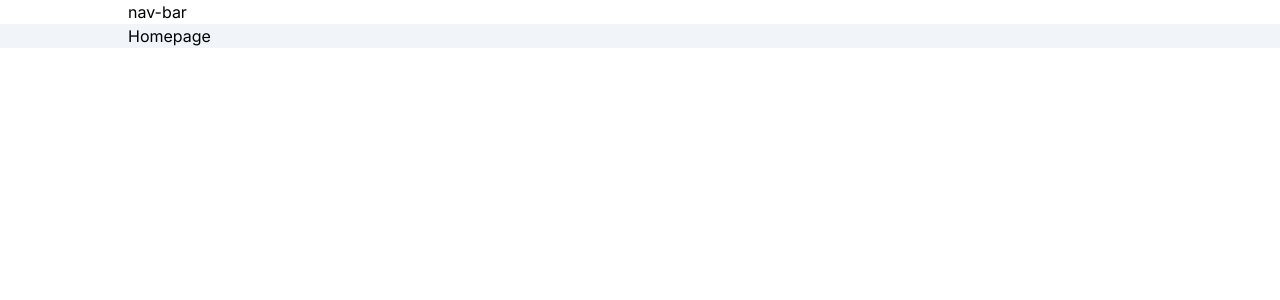
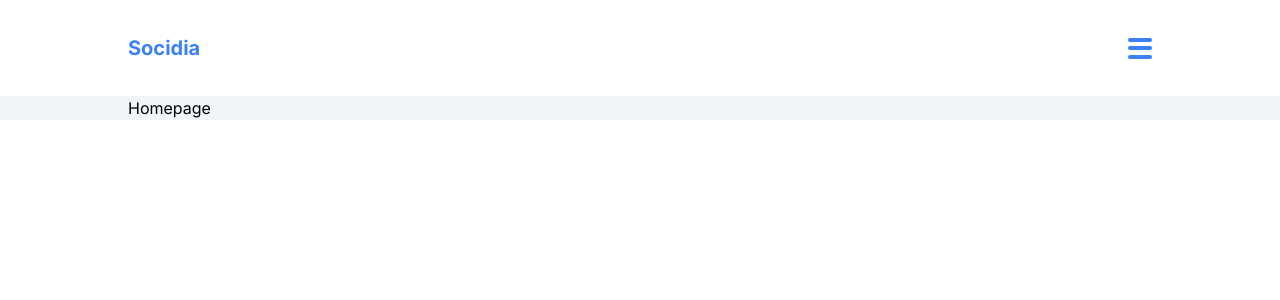
Before and after one commit to markvu2607/socidia, a Next.js app: page / in a window 1280 px wide. Shown: the top 300 px of the page. Built offline with nearby package versions, Linux system fonts and the light colour scheme.

Commit message:
✨ feat: add nav bar animation

```diff
--- a/package.json
+++ b/package.json
@@ -10,9 +10,11 @@
   },
   "dependencies": {
     "babel-plugin-react-compiler": "^0.0.0-experimental-938cd9a-20240601",
+    "clsx": "^2.1.1",
     "next": "15.0.0-rc.0",
     "react": "19.0.0-rc-f994737d14-20240522",
-    "react-dom": "19.0.0-rc-f994737d14-20240522"
+    "react-dom": "19.0.0-rc-f994737d14-20240522",
+    "tailwind-merge": "^2.5.2"
   },
   "devDependencies": {
     "@types/node": "^20",
--- a/src/app/layout.tsx
+++ b/src/app/layout.tsx
@@ -1,7 +1,7 @@
 import type { Metadata } from "next";
 import { Inter } from "next/font/google";
 
-import { NavBar } from "@/feat/common/components/nav-bar";
+import { NavBar } from "@/feat/common/components/layouts/nav-bar";
 import "./globals.css";
 
 const inter = Inter({ subsets: ["latin"] });
--- /dev/null
+++ b/src/feat/common/components/layouts/mobile-menu.tsx
@@ -0,0 +1,67 @@
+"use client";
+
+import { cn } from "@/lib/utils";
+import Link from "next/link";
+import React, { useState } from "react";
+
+type Props = {};
+
+export const MobileMenu = (props: Props) => {
+  const [isOpen, setIsOpen] = useState<boolean>(false);
+
+  return (
+    <div>
+      <div
+        className="flex flex-col gap-[4.5px] cursor-pointer"
+        onClick={() => setIsOpen((prev) => !prev)}
+      >
+        <div
+          className={cn(
+            "w-6 h-1",
+            "bg-blue-500 rounded-sm",
+            "origin-left ease-in-out duration-500",
+            {
+              "rotate-45": isOpen,
+            }
+          )}
+        />
+        <div
+          className={cn(
+            "w-6 h-1",
+            "bg-blue-500 rounded-sm",
+            "origin-left ease-in-out duration-500",
+            {
+              "opacity-0": isOpen,
+            }
+          )}
+        />
+        <div
+          className={cn(
+            "w-6 h-1",
+            "bg-blue-500 rounded-sm",
+            "origin-left ease-in-out duration-500",
+            {
+              "-rotate-45": isOpen,
+            }
+          )}
+        />
+      </div>
+      {isOpen && (
+        <div
+          className={cn(
+            "absolute left-0 top-24 z-10",
+            "w-full h-[calc(100vh-96px)]",
+            "flex flex-col items-center justify-center gap-8",
+            "bg-white font-medium text-xl"
+          )}
+        >
+          <Link href="/">Home</Link>
+          <Link href="#">Friends</Link>
+          <Link href="#">Groups</Link>
+          <Link href="#">Stories</Link>
+          <Link href="#">Login</Link>
+        </div>
+      )}
+    </div>
+  );
+};
--- /dev/null
+++ b/src/feat/common/components/layouts/nav-bar.tsx
@@ -0,0 +1,22 @@
+import Link from "next/link";
+import React from "react";
+
+import { MobileMenu } from "./mobile-menu";
+
+type Props = {};
+
+export const NavBar = (props: Props) => {
+  return (
+    <div className="h-24 flex items-center justify-between">
+      <div>
+        <Link href="/" className="font-bold text-xl text-blue-500">
+          Socidia
+        </Link>
+      </div>
+      <div className="hidden"></div>
+      <div>
+        <MobileMenu />
+      </div>
+    </div>
+  );
+};
--- a/src/feat/common/components/nav-bar.tsx
+++ /dev/null
@@ -1,7 +0,0 @@
-import React from "react";
-
-type Props = {};
-
-export const NavBar = (props: Props) => {
-  return <div>nav-bar</div>;
-};
--- /dev/null
+++ b/src/lib/utils/cn.ts
@@ -0,0 +1,6 @@
+import { type ClassValue, clsx } from "clsx";
+import { twMerge } from "tailwind-merge";
+
+export function cn(...inputs: ClassValue[]) {
+  return twMerge(clsx(inputs));
+}
--- /dev/null
+++ b/src/lib/utils/index.ts
@@ -0,0 +1 @@
+export * from "./cn";
--- a/tailwind.config.ts
+++ b/tailwind.config.ts
@@ -1,11 +1,7 @@
 import type { Config } from "tailwindcss";
 
 const config: Config = {
-  content: [
-    "./src/pages/**/*.{js,ts,jsx,tsx,mdx}",
-    "./src/components/**/*.{js,ts,jsx,tsx,mdx}",
-    "./src/app/**/*.{js,ts,jsx,tsx,mdx}",
-  ],
+  content: ["./src/**/*.{js,ts,jsx,tsx,mdx}"],
   theme: {
     extend: {
       colors: {
```
Also changed, not shown: 2 other files (tests, documents, lock files or other folders).
